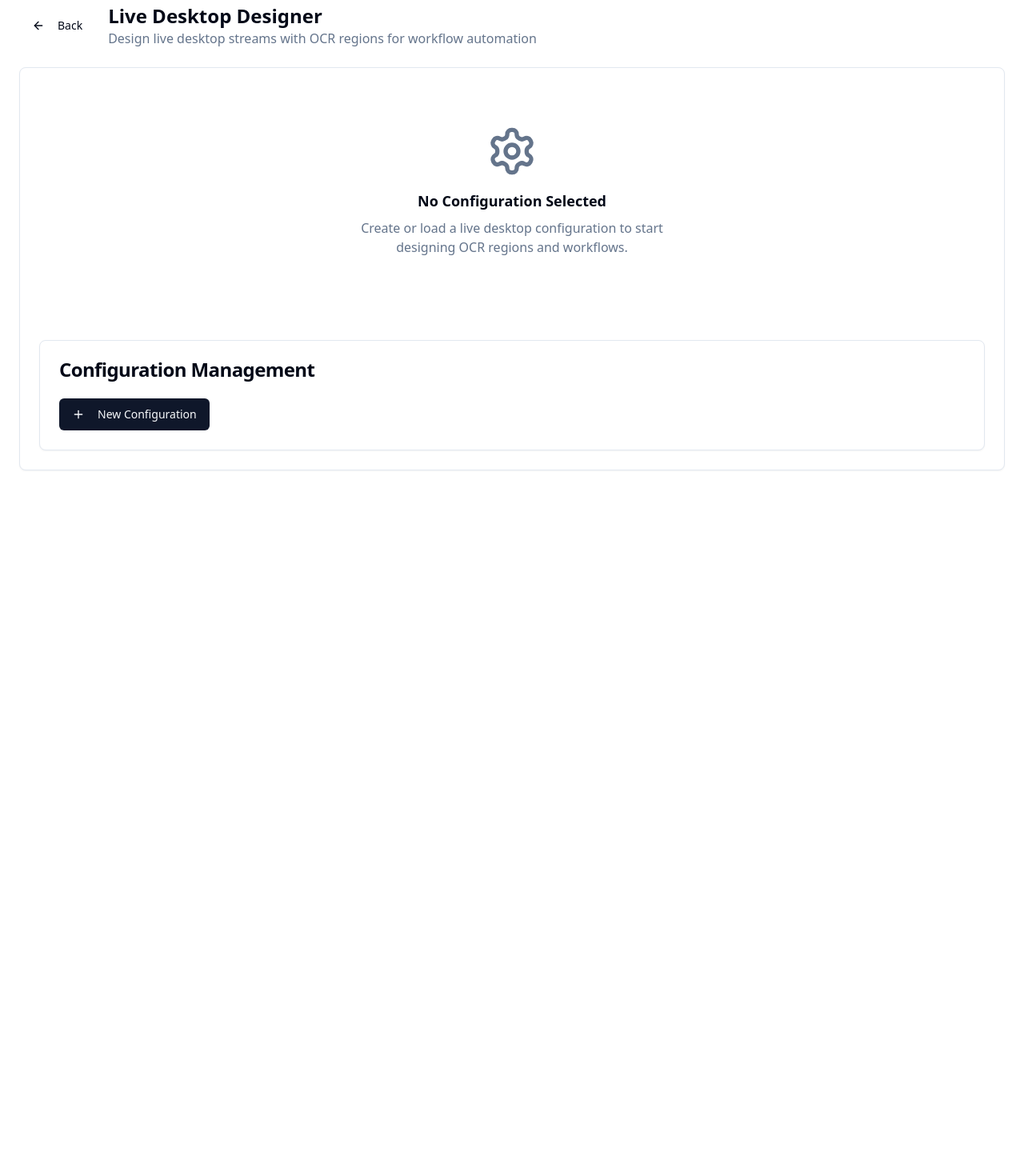
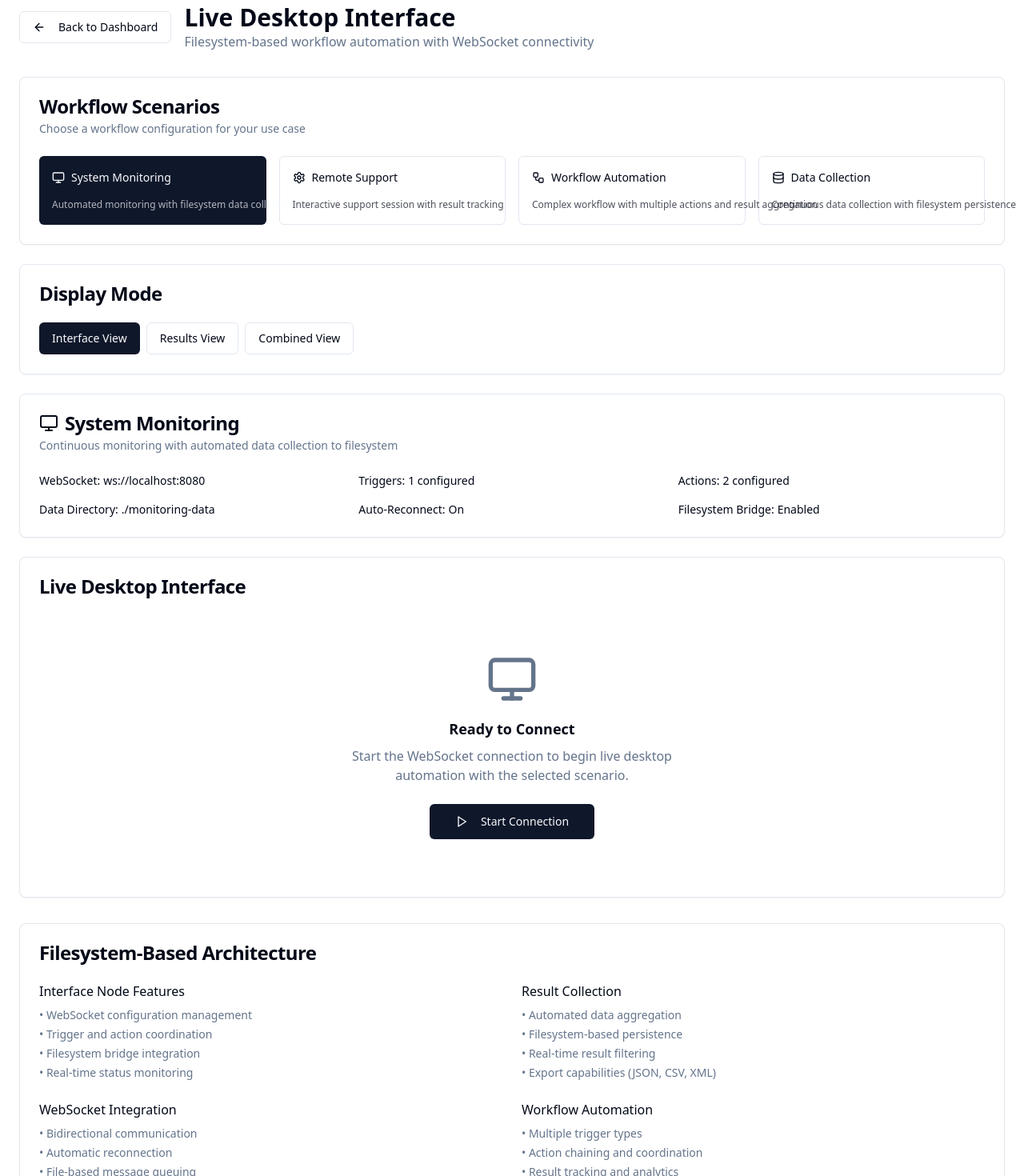
Before and after one commit to Flissel/Automation_ui, a React (Vite) app: page /live-desktop in a window 1280 px wide. Shown: the part 20-1490 px from the top of the page at 80% size. Before the commit the page ends 800 px from the top, so only its background shows below. Built offline with nearby package versions, Linux system fonts and the light colour scheme.

Commit message:
Visual edit in Lovable
Edited UI in Lovable

```diff
--- a/src/pages/LiveDesktop.tsx
+++ b/src/pages/LiveDesktop.tsx
@@ -2,12 +2,9 @@ import React, { useState } from 'react';
 import { useNavigate } from 'react-router-dom';
 import { Button } from '@/components/ui/button';
 import { Card, CardContent, CardDescription, CardHeader, CardTitle } from '@/components/ui/card';
-import { Tabs, TabsContent, TabsList, TabsTrigger } from '@/components/ui/tabs';
-import { ArrowLeft, Monitor, Settings, Target, Save, Workflow, Database } from 'lucide-react';
-import { LiveDesktopStream } from '@/components/trae/liveDesktop/LiveDesktopStream';
-import { OCRRegionDesigner } from '@/components/trae/liveDesktop/OCRRegionDesigner';
-import { LiveDesktopConfigManager } from '@/components/trae/liveDesktop/LiveDesktopConfigManager';
-import { LiveDesktopConfig, LiveDesktopStatus } from '@/types/liveDesktop';
+import { ArrowLeft, Monitor, Grid, Maximize2, Settings, Workflow, Database, Play, Square } from 'lucide-react';
+import { LiveDesktopInterface } from '@/components/trae/LiveDesktopInterface';
+import { WorkflowResult } from '@/components/trae/WorkflowResult';
 
 // ============================================================================
 // DEMO SCENARIOS
@@ -23,9 +20,7 @@ interface DemoScenario {
   actions: any[];
   useCase: string;
 }
-
-const demoScenarios: DemoScenario[] = [
-  {
+const demoScenarios: DemoScenario[] = [{
   id: 'monitoring',
   title: 'System Monitoring',
   description: 'Automated monitoring with filesystem data collection',
@@ -37,22 +32,25 @@ const demoScenarios: DemoScenario[] = [
     enableFilesystemBridge: true,
     dataDirectory: './monitoring-data'
   },
-    triggers: [
-      {
+  triggers: [{
     id: 'schedule-trigger',
     type: 'schedule_trigger',
-        config: { interval: 30000, enabled: true },
+    config: {
+      interval: 30000,
+      enabled: true
+    },
     label: 'Every 30 seconds'
-      }
-    ],
-    actions: [
-      {
+  }],
+  actions: [{
     id: 'click-action',
     type: 'click_action',
-        config: { x: 100, y: 100, clickType: 'left' },
+    config: {
+      x: 100,
+      y: 100,
+      clickType: 'left'
+    },
     label: 'Monitor Click'
-      },
-      {
+  }, {
     id: 'send-to-filesystem-action',
     type: 'send_to_filesystem_action',
     config: {
@@ -62,11 +60,9 @@ const demoScenarios: DemoScenario[] = [
       include_metadata: true
     },
     label: 'Save Metrics to Filesystem'
-      }
-    ],
+  }],
   useCase: 'Continuous monitoring with automated data collection to filesystem'
-  },
-  {
+}, {
   id: 'support',
   title: 'Remote Support',
   description: 'Interactive support session with result tracking',
@@ -78,22 +74,23 @@ const demoScenarios: DemoScenario[] = [
     enableFilesystemBridge: true,
     dataDirectory: './support-data'
   },
-    triggers: [
-      {
+  triggers: [{
     id: 'manual-trigger',
     type: 'manual_trigger',
-        config: { enabled: true },
+    config: {
+      enabled: true
+    },
     label: 'Manual Support Action'
-      }
-    ],
-    actions: [
-      {
+  }],
+  actions: [{
     id: 'type-action',
     type: 'type_text_action',
-        config: { text: 'Support command', delay: 100 },
+    config: {
+      text: 'Support command',
+      delay: 100
+    },
     label: 'Type Support Command'
-      },
-      {
+  }, {
     id: 'send-to-filesystem-action',
     type: 'send_to_filesystem_action',
     config: {
@@ -104,11 +101,9 @@ const demoScenarios: DemoScenario[] = [
       notify_on_success: true
     },
     label: 'Save Session Data'
-      }
-    ],
+  }],
   useCase: 'Manual support actions with comprehensive result logging'
-  },
-  {
+}, {
   id: 'workflow',
   title: 'Workflow Automation',
   description: 'Complex workflow with multiple actions and result aggregation',
@@ -120,28 +115,33 @@ const demoScenarios: DemoScenario[] = [
     enableFilesystemBridge: true,
     dataDirectory: './workflow-data'
   },
-    triggers: [
-      {
+  triggers: [{
     id: 'webhook-trigger',
     type: 'webhook_trigger',
-        config: { path: '/workflow-start', enabled: true },
+    config: {
+      path: '/workflow-start',
+      enabled: true
+    },
     label: 'Webhook Trigger'
-      }
-    ],
-    actions: [
-      {
+  }],
+  actions: [{
     id: 'click-action',
     type: 'click_action',
-        config: { x: 200, y: 150, clickType: 'left' },
+    config: {
+      x: 200,
+      y: 150,
+      clickType: 'left'
+    },
     label: 'Primary Click'
-      },
-      {
+  }, {
     id: 'type-action',
     type: 'type_text_action',
-        config: { text: 'Automated workflow', delay: 50 },
+    config: {
+      text: 'Automated workflow',
+      delay: 50
+    },
     label: 'Type Workflow Data'
-      },
-      {
+  }, {
     id: 'send-to-filesystem-action',
     type: 'send_to_filesystem_action',
     config: {
@@ -152,11 +152,9 @@ const demoScenarios: DemoScenario[] = [
       retry_on_error: true
     },
     label: 'Save Workflow Results'
-      }
-    ],
+  }],
   useCase: 'Multi-step automated workflows with comprehensive result tracking'
-  },
-  {
+}, {
   id: 'data-collection',
   title: 'Data Collection',
   description: 'Continuous data collection with filesystem persistence',
@@ -168,22 +166,24 @@ const demoScenarios: DemoScenario[] = [
     enableFilesystemBridge: true,
     dataDirectory: './collection-data'
   },
-    triggers: [
-      {
+  triggers: [{
     id: 'schedule-trigger',
     type: 'schedule_trigger',
-        config: { interval: 60000, enabled: true },
+    config: {
+      interval: 60000,
+      enabled: true
+    },
     label: 'Every minute'
-      }
-    ],
-    actions: [
-      {
+  }],
+  actions: [{
     id: 'data-action',
     type: 'http_request_action',
-        config: { url: 'http://localhost:3000/api/data', method: 'GET' },
+    config: {
+      url: 'http://localhost:3000/api/data',
+      method: 'GET'
+    },
     label: 'Collect Data'
-      },
-      {
+  }, {
     id: 'send-to-filesystem-csv',
     type: 'send_to_filesystem_action',
     config: {
@@ -194,8 +194,7 @@ const demoScenarios: DemoScenario[] = [
       notify_on_success: true
     },
     label: 'Save as CSV'
-      },
-      {
+  }, {
     id: 'send-to-filesystem-backup',
     type: 'send_to_filesystem_action',
     config: {
@@ -206,224 +205,277 @@ const demoScenarios: DemoScenario[] = [
       compress_data: true
     },
     label: 'Create Backup'
-      }
-    ],
+  }],
   useCase: 'Automated data collection with filesystem-based persistence and analysis'
-  }
-];
-
+}];
 const LiveDesktop: React.FC = () => {
   const navigate = useNavigate();
-  const [currentConfig, setCurrentConfig] = useState<LiveDesktopConfig | null>(null);
-  const [streamStatus, setStreamStatus] = useState<LiveDesktopStatus>({
-    connected: false,
-    streaming: false,
-    connectionName: null,
-    latency: 0,
-    fpsActual: 0,
-    bytesReceived: 0,
-    lastFrameTime: null
-  });
-  const [isDrawingEnabled, setIsDrawingEnabled] = useState(false);
-  const [activeTab, setActiveTab] = useState('stream');
+  const [selectedScenario, setSelectedScenario] = useState<string>('monitoring');
+  const [viewMode, setViewMode] = useState<'interface' | 'results' | 'combined'>('interface');
+  const [interfaceStatus, setInterfaceStatus] = useState<any>({});
+  const [resultData, setResultData] = useState<any[]>([]);
+  const [isConnected, setIsConnected] = useState(false);
+  const currentScenario = demoScenarios.find(s => s.id === selectedScenario) || demoScenarios[0];
 
   // ============================================================================
   // EVENT HANDLERS
   // ============================================================================
 
-  const handleConfigLoad = (config: LiveDesktopConfig) => {
-    setCurrentConfig(config);
+  const handleInterfaceStatusChange = (status: any) => {
+    setInterfaceStatus(status);
   };
-
-  const handleConfigSave = (config: LiveDesktopConfig) => {
-    setCurrentConfig(config);
+  const handleResultUpdate = (results: any[]) => {
+    setResultData(results);
   };
-
-  const handleStatusChange = (status: LiveDesktopStatus) => {
-    setStreamStatus(status);
-  };
-
-  const handleRegionsChange = (regions: any[]) => {
-    if (currentConfig) {
-      setCurrentConfig({
-        ...currentConfig,
-        ocrRegions: regions,
-        updatedAt: new Date().toISOString()
-      });
-    }
-  };
-
-  const navigateToWorkflow = () => {
-    navigate('/workflow');
+  const handleError = (component: string, error: string) => {
+    console.error(`${component} error:`, error);
   };
 
   // ============================================================================
   // RENDER HELPERS
   // ============================================================================
 
-  const renderHeader = () => (
-    <div className="flex items-center justify-between mb-6">
-      <div className="flex items-center space-x-4">
-        <Button variant="ghost" onClick={() => navigate('/')}>
-          <ArrowLeft className="w-4 h-4 mr-2" />
-          Back
-        </Button>
-        <div>
-          <h1 className="text-2xl font-bold">Live Desktop Designer</h1>
-          <p className="text-muted-foreground">
-            Design live desktop streams with OCR regions for workflow automation
-          </p>
-        </div>
-      </div>
-
-      <div className="flex items-center gap-2">
-        {currentConfig && (
-          <Button onClick={navigateToWorkflow}>
-            <Workflow className="w-4 h-4 mr-2" />
-            Go to Workflow
-          </Button>
-        )}
-      </div>
-    </div>
-  );
-
-  const renderStatusCard = () => {
-    if (!currentConfig) return null;
-
-    return (
-      <Card className="mb-6">
+  const renderScenarioSelector = () => <Card className="mb-6">
       <CardHeader>
-          <CardTitle className="flex items-center gap-2">
-            <Monitor className="w-5 h-5" />
-            Current Configuration
-          </CardTitle>
+        <CardTitle>Workflow Scenarios</CardTitle>
+        <CardDescription>Choose a workflow configuration for your use case</CardDescription>
       </CardHeader>
       <CardContent>
-          <div className="grid grid-cols-1 md:grid-cols-3 gap-4">
+        <div className="grid grid-cols-1 md:grid-cols-2 lg:grid-cols-4 gap-4">
+          {demoScenarios.map(scenario => <Button key={scenario.id} variant={selectedScenario === scenario.id ? "default" : "outline"} className="h-auto p-4 flex-col items-start space-y-2" onClick={() => setSelectedScenario(scenario.id)}>
+              <div className="flex items-center space-x-2 w-full">
+                {scenario.icon}
+                <span className="font-medium">{scenario.title}</span>
+              </div>
+              <p className="text-xs text-left opacity-70">{scenario.description}</p>
+            </Button>)}
+        </div>
+      </CardContent>
+    </Card>;
+  const renderViewModeSelector = () => <Card className="mb-6">
+      <CardHeader>
+        <CardTitle>Display Mode</CardTitle>
+      </CardHeader>
+      <CardContent>
+        <div className="flex space-x-2">
+          <Button variant={viewMode === 'interface' ? "default" : "outline"} onClick={() => setViewMode('interface')}>
+            Interface View
+          </Button>
+          <Button variant={viewMode === 'results' ? "default" : "outline"} onClick={() => setViewMode('results')}>
+            Results View
+          </Button>
+          <Button variant={viewMode === 'combined' ? "default" : "outline"} onClick={() => setViewMode('combined')}>
+            Combined View
+          </Button>
+        </div>
+      </CardContent>
+    </Card>;
+  const renderScenarioInfo = () => <Card className="mb-6">
+      <CardHeader>
+        <CardTitle className="flex items-center space-x-2">
+          {currentScenario.icon}
+          <span>{currentScenario.title}</span>
+        </CardTitle>
+        <CardDescription>{currentScenario.useCase}</CardDescription>
+      </CardHeader>
+      <CardContent>
+        <div className="grid grid-cols-1 md:grid-cols-3 gap-4 text-sm">
           <div>
-              <div className="text-sm font-medium">{currentConfig.name}</div>
-              <div className="text-xs text-muted-foreground">{currentConfig.description}</div>
+            <span className="font-medium">WebSocket:</span>
+            <span className="ml-1">{currentScenario.websocketConfig.url}:{currentScenario.websocketConfig.port}</span>
           </div>
           <div>
-              <div className="text-sm font-medium">Status</div>
-              <div className="text-xs text-muted-foreground">
-                {streamStatus.connected ? 'Connected' : 'Disconnected'} •
-                {streamStatus.streaming ? ' Streaming' : ' Stopped'}
-              </div>
+            <span className="font-medium">Triggers:</span>
+            <span className="ml-1">{currentScenario.triggers.length} configured</span>
           </div>
           <div>
-              <div className="text-sm font-medium">OCR Regions</div>
-              <div className="text-xs text-muted-foreground">
-                {currentConfig.ocrRegions?.length || 0} regions defined
+            <span className="font-medium">Actions:</span>
+            <span className="ml-1">{currentScenario.actions.length} configured</span>
           </div>
+          <div>
+            <span className="font-medium">Data Directory:</span>
+            <span className="ml-1">{currentScenario.websocketConfig.dataDirectory}</span>
+          </div>
+          <div>
+            <span className="font-medium">Auto-Reconnect:</span>
+            <span className="ml-1">{currentScenario.websocketConfig.autoReconnect ? 'On' : 'Off'}</span>
+          </div>
+          <div>
+            <span className="font-medium">Filesystem Bridge:</span>
+            <span className="ml-1">{currentScenario.websocketConfig.enableFilesystemBridge ? 'Enabled' : 'Disabled'}</span>
           </div>
         </div>
       </CardContent>
-      </Card>
-    );
+    </Card>;
+  const renderInterfaceStatus = () => {
+    if (!interfaceStatus || Object.keys(interfaceStatus).length === 0) return null;
+    return;
+  };
+  const renderInterfaceView = () => {
+    if (!isConnected) {
+      return <div className="flex flex-col items-center justify-center p-12 text-center">
+          <Monitor className="w-16 h-16 text-muted-foreground mb-4" />
+          <h3 className="text-lg font-semibold mb-2">Ready to Connect</h3>
+          <p className="text-muted-foreground mb-6 max-w-md">
+            Start the WebSocket connection to begin live desktop automation with the selected scenario.
+          </p>
+          <Button onClick={() => setIsConnected(true)} size="lg" className="min-w-32">
+            <Play className="w-4 h-4 mr-2" />
+            Start Connection
+          </Button>
+        </div>;
+    }
+    return <div className="flex justify-center">
+        <LiveDesktopInterface interfaceId={`interface-${currentScenario.id}`} websocketConfig={currentScenario.websocketConfig} triggers={currentScenario.triggers} actions={currentScenario.actions} autoStart={false} onStatusChange={handleInterfaceStatusChange} onError={error => handleError('LiveDesktopInterface', error)} className="w-full max-w-4xl" />
+      </div>;
+  };
+  const renderResultsView = () => <div className="flex justify-center">
+      <WorkflowResult resultId={`results-${currentScenario.id}`} refreshInterval={5000} onResultUpdate={aggregation => handleResultUpdate([])} onError={error => handleError('WorkflowResult', error)} className="w-full max-w-4xl" />
+    </div>;
+  const renderCombinedView = () => {
+    if (!isConnected) {
+      return <div className="flex flex-col items-center justify-center p-12 text-center">
+          <Grid className="w-16 h-16 text-muted-foreground mb-4" />
+          <h3 className="text-lg font-semibold mb-2">Ready for Combined View</h3>
+          <p className="text-muted-foreground mb-6 max-w-md">
+            Start the connection to see both the live desktop interface and workflow results.
+          </p>
+          <Button onClick={() => setIsConnected(true)} size="lg" className="min-w-32">
+            <Play className="w-4 h-4 mr-2" />
+            Start Connection
+          </Button>
+        </div>;
+    }
+    return <div className="grid grid-cols-1 lg:grid-cols-2 gap-6">
+        <div>
+          <div className="flex items-center justify-between mb-4">
+            <h3 className="text-lg font-semibold">Live Desktop Interface</h3>
+            <Button variant="outline" size="sm" onClick={() => setIsConnected(false)}>
+              <Square className="w-4 h-4 mr-2" />
+              Stop
+            </Button>
+          </div>
+          <LiveDesktopInterface interfaceId={`interface-${currentScenario.id}`} websocketConfig={currentScenario.websocketConfig} triggers={currentScenario.triggers} actions={currentScenario.actions} autoStart={false} onStatusChange={handleInterfaceStatusChange} onError={error => handleError('LiveDesktopInterface', error)} className="w-full" />
+        </div>
+        <div>
+          <h3 className="text-lg font-semibold mb-4">Workflow Results</h3>
+          <WorkflowResult resultId={`results-${currentScenario.id}`} refreshInterval={5000} onResultUpdate={aggregation => handleResultUpdate([])} onError={error => handleError('WorkflowResult', error)} className="w-full" />
+        </div>
+      </div>;
   };
 
+  // ============================================================================
+  // MAIN CONTENT RENDERING
+  // ============================================================================
+
   const renderMainContent = () => {
-    if (!currentConfig) {
-      return (
-        <div className="flex flex-col items-center justify-center p-12 text-center">
-          <Settings className="w-16 h-16 text-muted-foreground mb-4" />
-          <h3 className="text-lg font-semibold mb-2">No Configuration Selected</h3>
-          <p className="text-muted-foreground mb-6 max-w-md">
-            Create or load a live desktop configuration to start designing OCR regions and workflows.
-          </p>
-        </div>
-      );
+    switch (viewMode) {
+      case 'interface':
+        return renderInterfaceView();
+      case 'results':
+        return renderResultsView();
+      case 'combined':
+        return renderCombinedView();
+      default:
+        return renderInterfaceView();
     }
-
-    return (
-      <Tabs value={activeTab} onValueChange={setActiveTab} className="w-full">
-        <TabsList className="grid w-full grid-cols-3">
-          <TabsTrigger value="stream">Live Stream</TabsTrigger>
-          <TabsTrigger value="ocr">OCR Designer</TabsTrigger>
-          <TabsTrigger value="config">Configuration</TabsTrigger>
-        </TabsList>
-
-        <TabsContent value="stream" className="space-y-4">
-          <div className="relative">
-            <LiveDesktopStream
-              config={currentConfig}
-              onStatusChange={handleStatusChange}
-              showControls={true}
-              enableFullscreen={true}
-            />
-
-            {/* OCR Region Overlay */}
-            {currentConfig.ocr.enabled && (
-              <div className="absolute inset-0 pointer-events-none">
-                <OCRRegionDesigner
-                  width={800}
-                  height={600}
-                  regions={currentConfig.ocrRegions || []}
-                  onRegionsChange={handleRegionsChange}
-                  isDrawingEnabled={false}
-                  onDrawingToggle={() => {}}
-                />
-              </div>
-            )}
-          </div>
-        </TabsContent>
-
-        <TabsContent value="ocr" className="space-y-4">
-          <OCRRegionDesigner
-            width={800}
-            height={600}
-            regions={currentConfig.ocrRegions || []}
-            onRegionsChange={handleRegionsChange}
-            isDrawingEnabled={isDrawingEnabled}
-            onDrawingToggle={setIsDrawingEnabled}
-          />
-        </TabsContent>
-
-        <TabsContent value="config" className="space-y-4">
-          <LiveDesktopConfigManager
-            currentConfig={currentConfig}
-            onConfigLoad={handleConfigLoad}
-            onConfigSave={handleConfigSave}
-          />
-        </TabsContent>
-      </Tabs>
-    );
   };
 
   // ============================================================================
   // MAIN RENDER
   // ============================================================================
 
-  return (
-    <div className="min-h-screen bg-background p-6">
+  return <div className="min-h-screen bg-background p-6">
       <div className="max-w-7xl mx-auto">
         {/* Header */}
-        {renderHeader()}
+        <div className="mb-8 flex items-center space-x-4">
+          <Button variant="outline" onClick={() => navigate('/dashboard')}>
+            <ArrowLeft className="w-4 h-4 mr-2" />
+            Back to Dashboard
+          </Button>
+          <div>
+            <h1 className="text-3xl font-bold text-foreground">
+              Live Desktop Interface
+            </h1>
+            <p className="text-muted-foreground">
+              Filesystem-based workflow automation with WebSocket connectivity
+            </p>
+          </div>
+        </div>
 
-        {/* Status Card */}
-        {renderStatusCard()}
+        {/* Scenario Selector */}
+        {renderScenarioSelector()}
+
+        {/* View Mode Selector */}
+        {renderViewModeSelector()}
+
+        {/* Scenario Info */}
+        {renderScenarioInfo()}
+
+        {/* Interface Status */}
+        {renderInterfaceStatus()}
 
         {/* Main Content */}
-        {!currentConfig ? (
+        <Card className="mb-8">
+          <CardHeader>
+            <CardTitle>
+              {viewMode === 'interface' && 'Live Desktop Interface'}
+              {viewMode === 'results' && 'Workflow Results'}
+              {viewMode === 'combined' && 'Combined Interface & Results'}
+            </CardTitle>
+          </CardHeader>
+          <CardContent>
+            {renderMainContent()}
+          </CardContent>
+        </Card>
+
+        {/* Implementation Guide */}
         <Card>
-            <CardContent className="pt-6">
-              {renderMainContent()}
-              <div className="mt-8">
-                <LiveDesktopConfigManager
-                  currentConfig={currentConfig}
-                  onConfigLoad={handleConfigLoad}
-                  onConfigSave={handleConfigSave}
-                />
+          <CardHeader>
+            <CardTitle>Filesystem-Based Architecture</CardTitle>
+          </CardHeader>
+          <CardContent>
+            <div className="grid grid-cols-1 md:grid-cols-2 gap-6">
+              <div>
+                <h4 className="font-medium mb-2">Interface Node Features</h4>
+                <ul className="text-sm text-muted-foreground space-y-1">
+                  <li>• WebSocket configuration management</li>
+                  <li>• Trigger and action coordination</li>
+                  <li>• Filesystem bridge integration</li>
+                  <li>• Real-time status monitoring</li>
+                </ul>
+              </div>
+              <div>
+                <h4 className="font-medium mb-2">Result Collection</h4>
+                <ul className="text-sm text-muted-foreground space-y-1">
+                  <li>• Automated data aggregation</li>
+                  <li>• Filesystem-based persistence</li>
+                  <li>• Real-time result filtering</li>
+                  <li>• Export capabilities (JSON, CSV, XML)</li>
+                </ul>
+              </div>
+              <div>
+                <h4 className="font-medium mb-2">WebSocket Integration</h4>
+                <ul className="text-sm text-muted-foreground space-y-1">
+                  <li>• Bidirectional communication</li>
+                  <li>• Automatic reconnection</li>
+                  <li>• File-based message queuing</li>
+                  <li>• Error handling and recovery</li>
+                </ul>
+              </div>
+              <div>
+                <h4 className="font-medium mb-2">Workflow Automation</h4>
+                <ul className="text-sm text-muted-foreground space-y-1">
+                  <li>• Multiple trigger types</li>
+                  <li>• Action chaining and coordination</li>
+                  <li>• Result tracking and analytics</li>
+                  <li>• Scalable architecture</li>
+                </ul>
+              </div>
             </div>
           </CardContent>
         </Card>
-        ) : (
-          renderMainContent()
-        )}
       </div>
-    </div>
-  );
+    </div>;
 };
-
 export default LiveDesktop;
```
Lines whose indentation alone changed are shown as unchanged.
